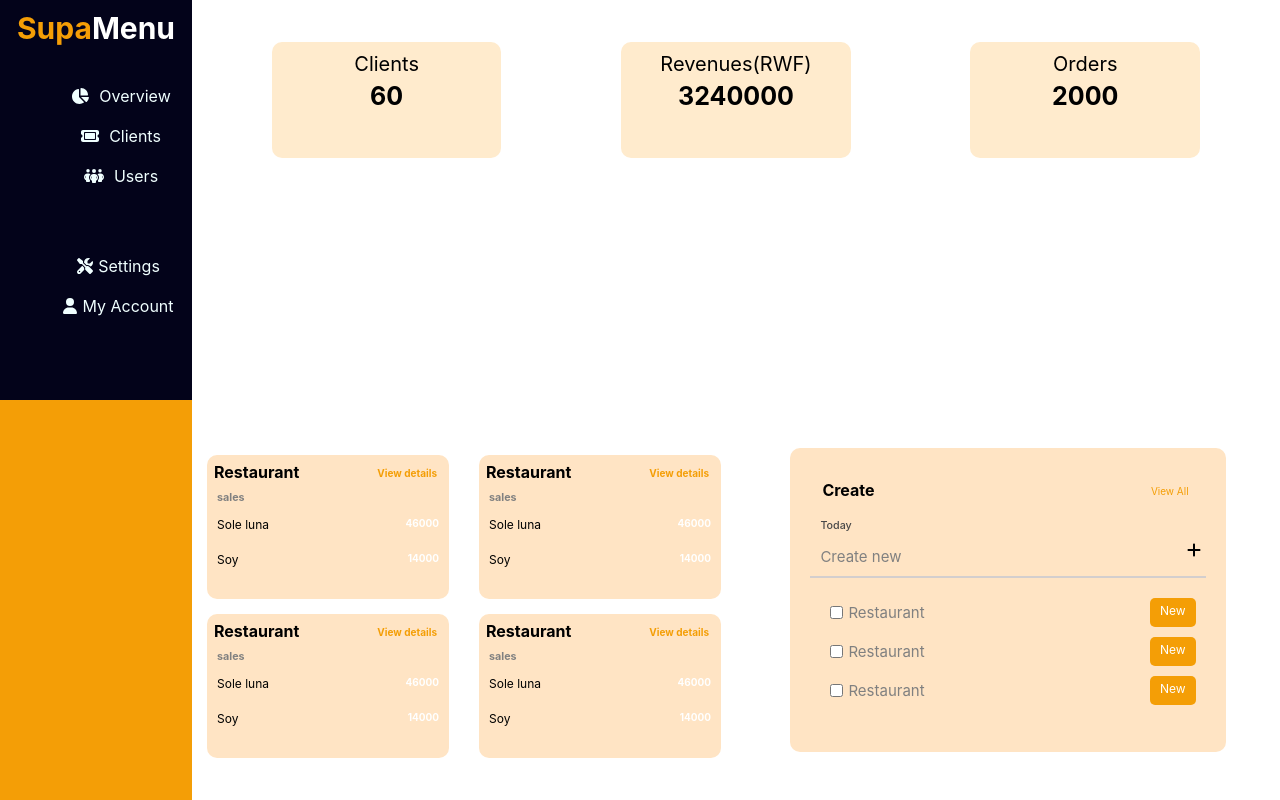
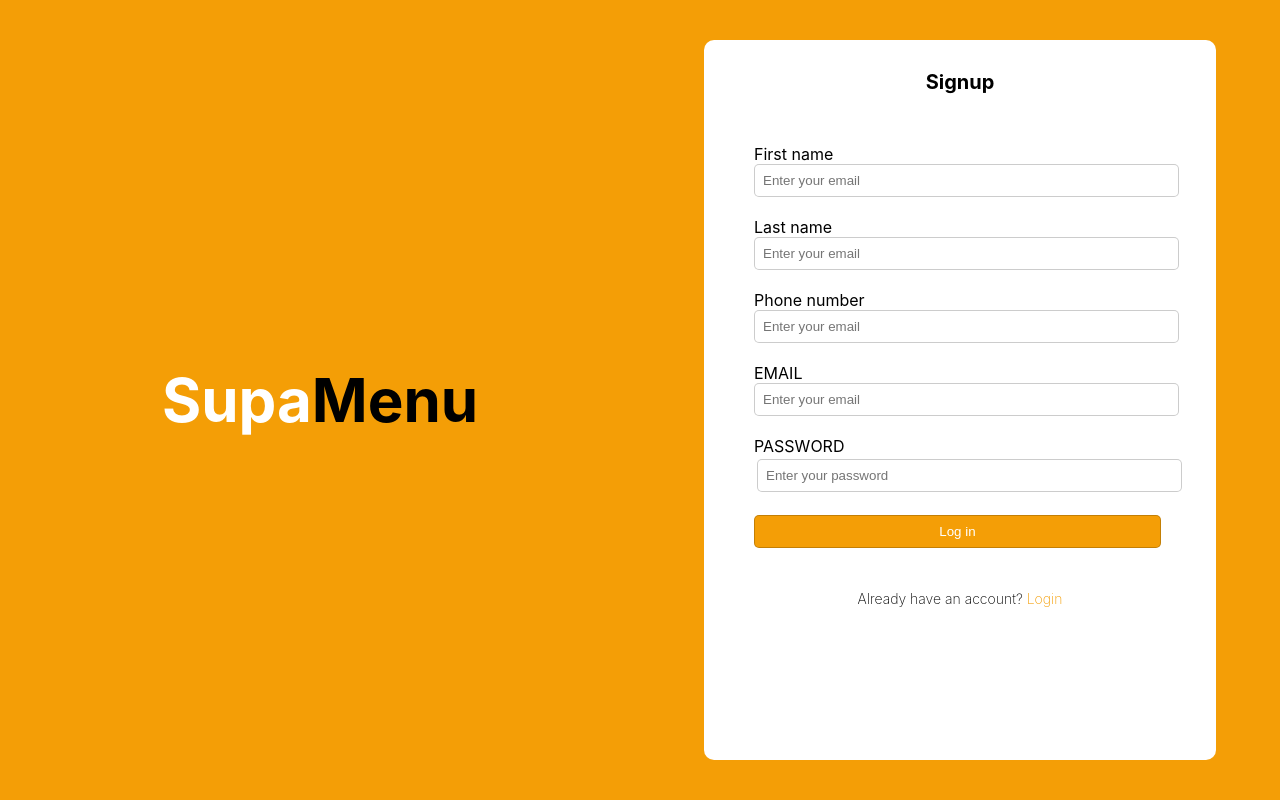
Before and after one commit to teta-Lena/SupaMenu, a React (Create React App) app: page / in a window 1280 px wide. Built offline with nearby package versions, Linux system fonts and the light colour scheme.

Commit message:
add register page and change file names

```diff
--- a/src/App.js
+++ b/src/App.js
@@ -4,6 +4,7 @@ import HomePage from "./Pages/HomePage";
 import LoginPage from "./Pages/LoginPage";
 import RestoInfoPage from "./Pages/RestoInfoPage";
 import Dashboard from "./Pages/Dashboard";
+import RegisterPage from "./Pages/RegisterPage";
 
 function App() {
   return (
@@ -11,7 +12,8 @@ function App() {
       {/* <HomePage/> */}
       {/* <LoginPage/> */}
       {/* <RestoInfoPage /> */}
-      <Dashboard />
+      {/* <Dashboard /> */}
+      <RegisterPage />
     </div>
   );
 }
--- /dev/null
+++ b/src/Pages/RegisterPage.jsx
@@ -0,0 +1,53 @@
+import React from "react";
+
+const RegisterPage = () => {
+  return (
+    <div className="auth-container">
+      <div className="form-container">
+        <div className="title-container">
+          <p>
+            Supa<span className="sp-login">Menu</span>
+          </p>
+        </div>
+        <div className="input-container-register">
+          <h5>Signup</h5>
+          <form className="form-data">
+          <div className="field">
+              <div>First name</div>
+              <input type="text " placeholder="Enter your email" />
+            </div>
+            <div className="field">
+              <div>Last name</div>
+              <input type="text " placeholder="Enter your email" />
+            </div>
+            <div className="field">
+              <div>Phone number</div>
+              <input type="text " placeholder="Enter your email" />
+            </div>
+            <div className="field">
+              <div>EMAIL</div>
+              <input type="text " placeholder="Enter your email" />
+            </div>
+            <div className="field">
+              <label>PASSWORD </label>
+              <input
+                className="form-field"
+                type="text"
+                placeholder="Enter your password"
+              />
+            </div>
+            <div className="field">
+              <input type="submit" value="Log in" className="loginsubmit" />
+            </div>
+          </form>
+          <p className="form-options">
+            Already have an account? <span> Login</span>
+          </p>
+
+        </div>
+      </div>
+    </div>
+  );
+};
+
+export default RegisterPage;
--- a/src/index.css
+++ b/src/index.css
@@ -151,6 +151,13 @@ p{
   border-radius: 10px;
 
 }
+.input-container-register{
+  margin: auto;
+  width: 40%;
+  height: 90%;
+  background-color: white;
+  border-radius: 10px;
+}
 .title-container p{
   font-weight: bolder;
 }
@@ -174,7 +181,7 @@ p{
   flex-direction: column;
   justify-content: flex-start;
   align-items: flex-start;
-  margin: 25px 30px;
+  margin: 20px 30px;
 }
 .field input{
   border-radius: 5px;
@@ -198,6 +205,14 @@ p{
   margin-top: 3em;
 }
 
+.input-container-register h5{
+  color:black;
+  font-weight: bold;
+  padding: 10px;
+  font-size: 20px;
+  margin-top: 1em;
+}
+
 .loginsubmit{
   background-color: #f49e06;
   color: white;
@@ -209,7 +224,12 @@ p{
   color: black;
   padding: 10px;
 }
-
+.input-container-register .form-options{
+  font-weight: 200;
+  font-size: 14px;
+  color: black;
+  padding: 2px;
+}
 .restoinfo-container{
   width: 100%;
   height: 100vh;
@@ -373,6 +393,7 @@ p{
 }
 .details-1{
   width: 25%;
+  margin: 0px 20px;
   height: 50%;
 }
 .details-1 .detailed-stats{
```
Also changed, not shown: src/Pages/DrinksPage.js (deleted), src/Pages/DrinksPage.jsx (added), src/Pages/HomePage.jsx (renamed from src/Pages/HomePage.js), src/Pages/LoginPage.jsx (renamed from src/Pages/LoginPage.js), src/Pages/RestoInfoPage.jsx (renamed from src/Pages/RestoInfoPage.js).
